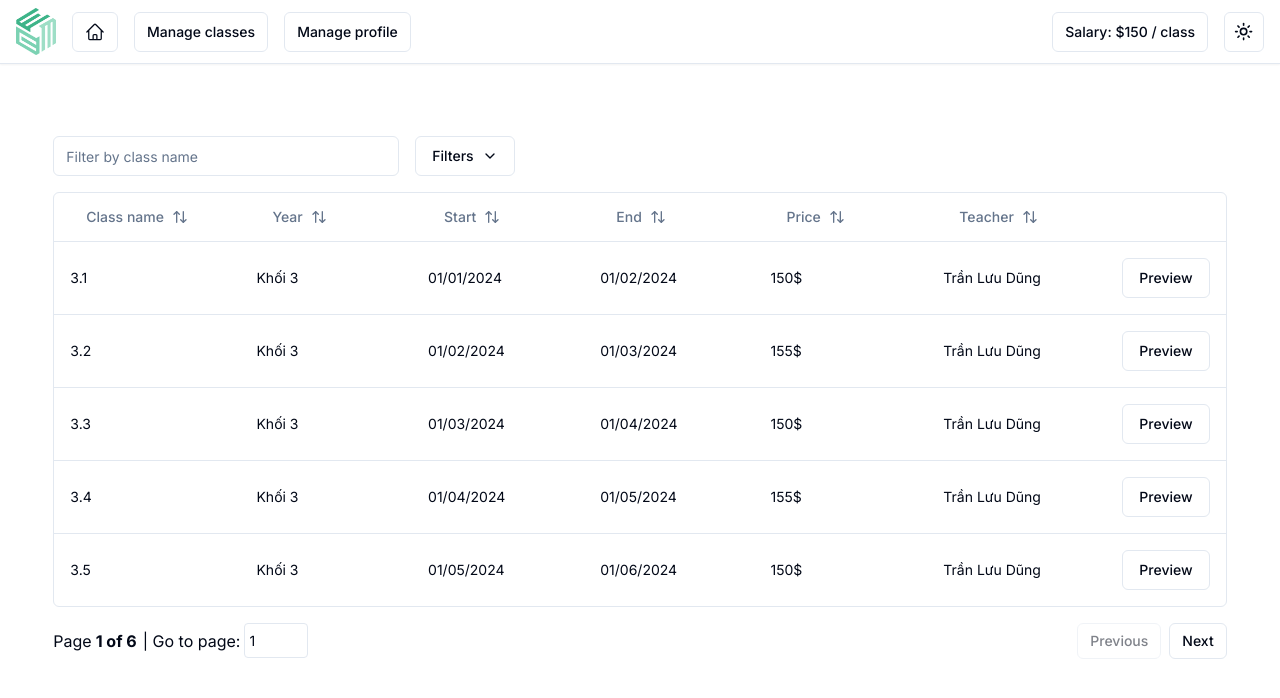
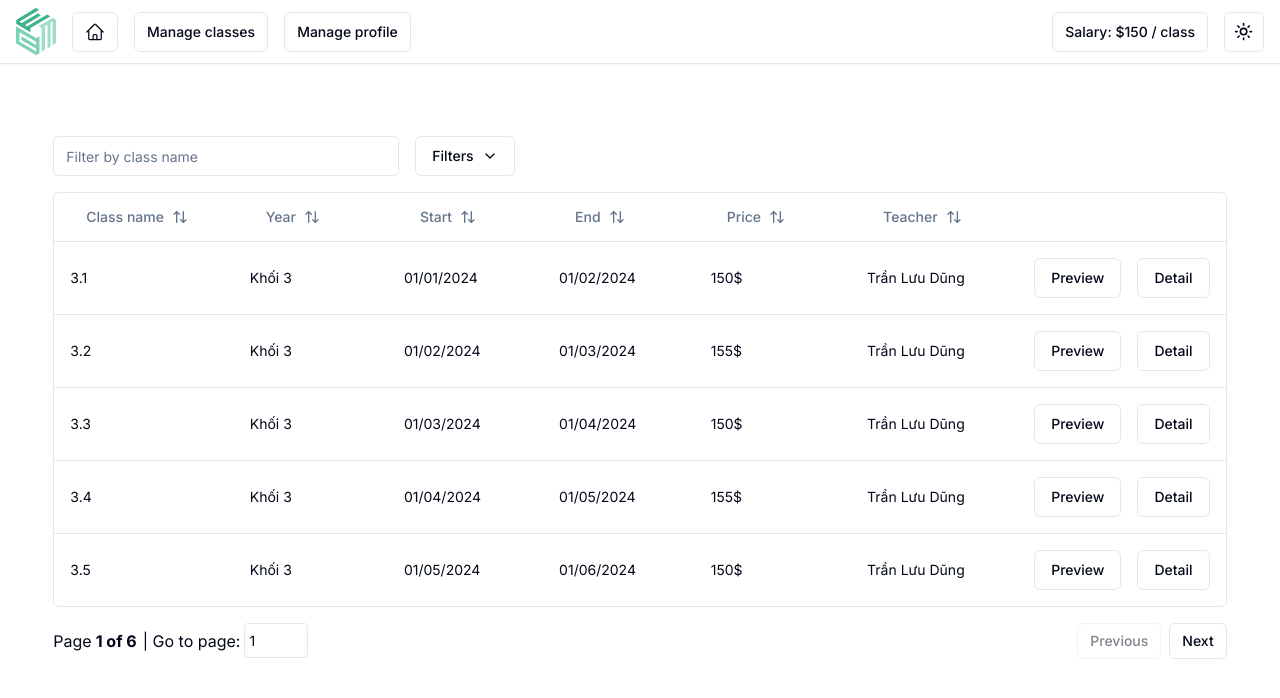
Before and after one commit to dungtl2003/english-central-management, a Next.js app: page /teachers/1 in a window 1280 px wide. Shown: the top 698 px of the page. Built offline with nearby package versions, Linux system fonts and the light colour scheme.

Commit message:
chore: add detail button

```diff
--- a/app/(main)/teachers/[teacherId]/_components/table-preview-sheet.tsx
+++ b/app/(main)/teachers/[teacherId]/_components/table-preview-sheet.tsx
@@ -1,7 +1,9 @@
 import {
     Sheet,
+    SheetClose,
     SheetContent,
     SheetDescription,
+    SheetFooter,
     SheetHeader,
     SheetTitle,
     SheetTrigger,
@@ -20,6 +22,8 @@ const TablePreviewSheet: React.FC<TablePreviewSheetProps> = ({
     data,
 }): ReactElement => {
     return (
+        <>
+            <div className="flex flex-row gap-x-4">
                 <Sheet>
                     <SheetTrigger asChild>
                         <Button variant="outline">Preview</Button>
@@ -28,8 +32,8 @@ const TablePreviewSheet: React.FC<TablePreviewSheetProps> = ({
                         <SheetHeader>
                             <SheetTitle>Class preview</SheetTitle>
                             <SheetDescription>
-                        View more class properties. Click close when you are
-                        done.
+                                View more class properties. Click close when you
+                                are done.
                             </SheetDescription>
                         </SheetHeader>
                         <div className="grid gap-4 py-4">
@@ -40,7 +44,10 @@ const TablePreviewSheet: React.FC<TablePreviewSheetProps> = ({
                                         key={obj.key}
                                         className="grid grid-cols-4 items-center gap-4"
                                     >
-                                <Label htmlFor={obj.key} className="text-left">
+                                        <Label
+                                            htmlFor={obj.key}
+                                            className="text-left"
+                                        >
                                             {obj.title}
                                         </Label>
                                         <Input
@@ -53,8 +60,16 @@ const TablePreviewSheet: React.FC<TablePreviewSheetProps> = ({
                                 );
                             })}
                         </div>
+                        <SheetFooter>
+                            <SheetClose asChild>
+                                <Button>View detail</Button>
+                            </SheetClose>
+                        </SheetFooter>
                     </SheetContent>
                 </Sheet>
+                <Button variant="outline">Detail</Button>
+            </div>
+        </>
     );
 };
 
```
Lines whose indentation alone changed are shown as unchanged.
